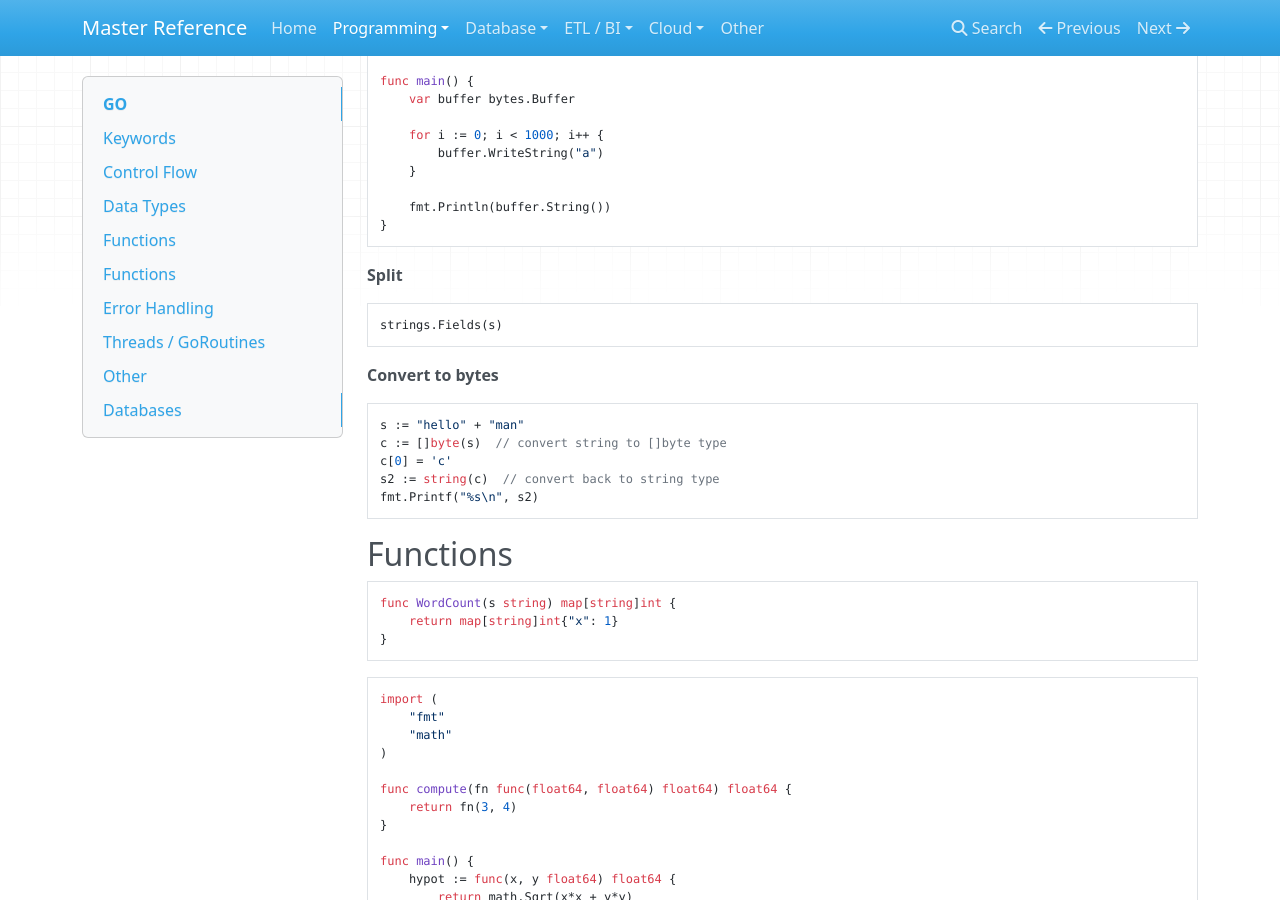
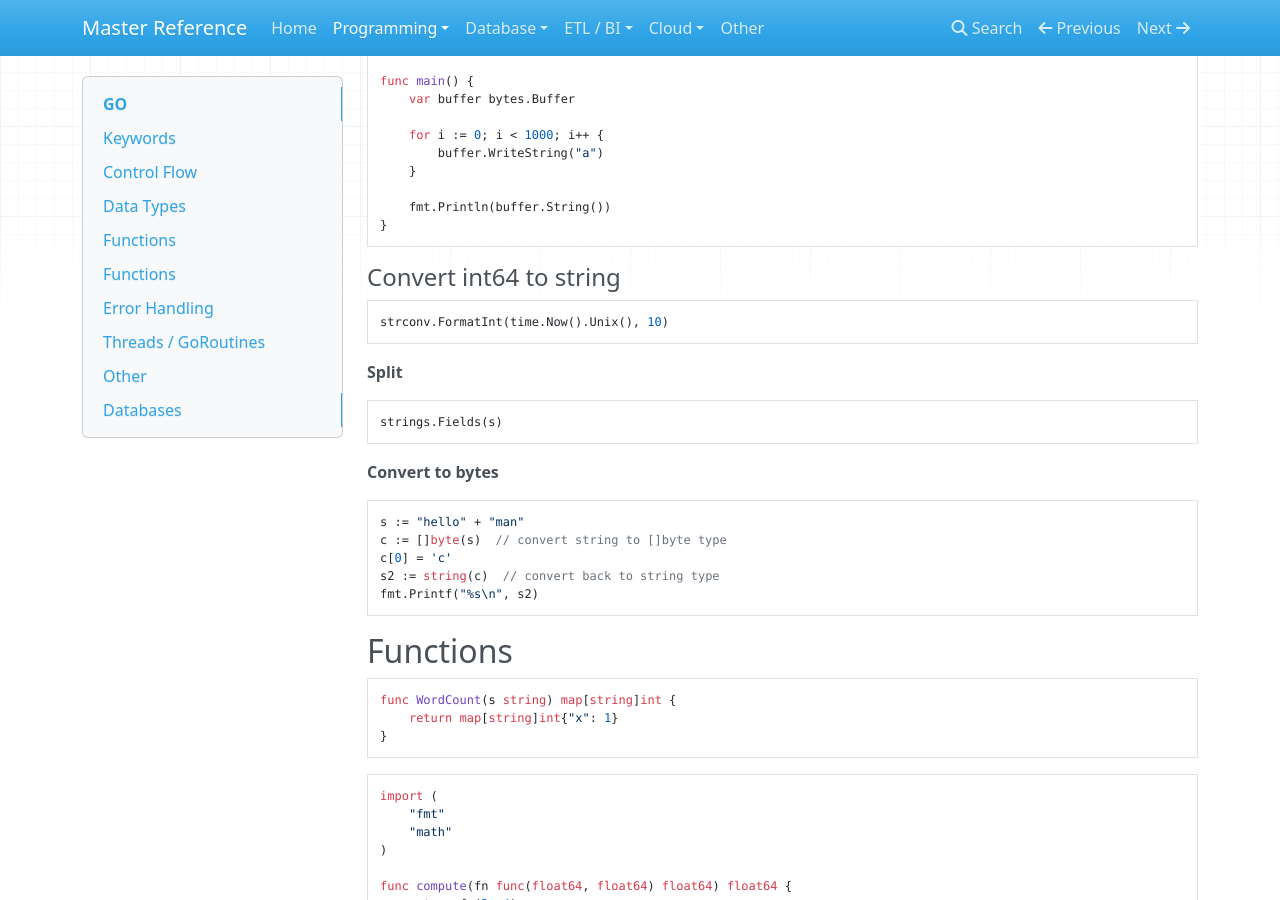
Before and after one commit to flarco/ref-docs, an MkDocs documentation site: the page built from docs/programming/go.md, in a window 1280 px wide and 900 px high, scrolled down 7787 px. Built offline with MkDocs 1.6.1, drawn with Linux system fonts in a browser that asks for light colours; nearby versions of some CDN libraries; old or Windows-style settings are respelled for this version of MkDocs.

Commit message:
Update go.md

````diff
--- a/docs/programming/go.md
+++ b/docs/programming/go.md
@@ -409,6 +409,11 @@ func main() {
 
     fmt.Println(buffer.String())
 }
+```
+
+#### Convert int64 to string
+```go
+strconv.FormatInt(time.Now().Unix(), 10)
 ```
 
 **Split**
````
